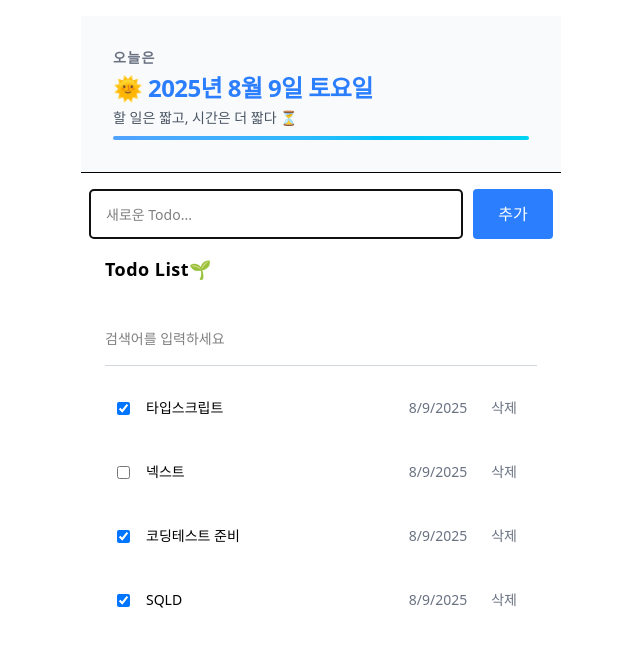
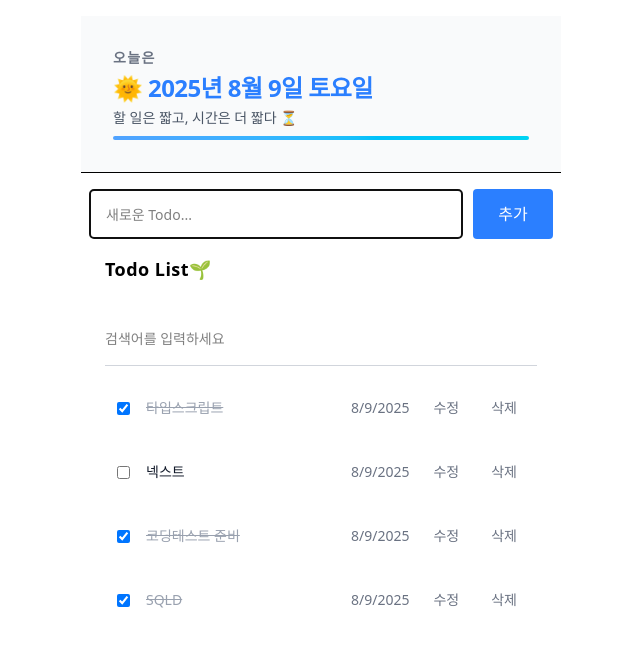
Before and after one commit to SUCRESUCCES/TodoList, a Next.js app: page / in a window 1280 px wide. Shown: the top 646 px of the page, without its empty margins (319-959 px from the left). Built offline with nearby package versions, Linux system fonts and the light colour scheme.

Commit message:
Update(투두 수정하기)
1. 완료 토글(onUpdate)
- 체크박스 클릭시 스타일(취소선, 회색) 즉시 반영

2. 내용 수정(onEdit)
- content를 수정

3. TodoItem 편집 UX
- 편집 모드 토글(수정/ 저장)

```diff
--- a/src/app/page.tsx
+++ b/src/app/page.tsx
@@ -21,11 +21,28 @@ export default function Home() {
     setTodos((prevTodos) => [newTodo, ...prevTodos]);
   };
 
+  const onUpdate = (targetId: number) => {
+    setTodos((prev) =>
+      prev.map((todo) =>
+        todo.id === targetId ? { ...todo, isDone: !todo.isDone } : todo
+      )
+    );
+  };
+
+  const onEdit = (targetId: number, newContent: string) => {
+    setTodos((prev) =>
+      prev.map((todo) =>
+        todo.id === targetId
+          ? { ...todo, content: newContent, createdAt: Date.now() }
+          : todo
+      )
+    );
+  };
   return (
     <main className="animate-fade-in w-full max-w-lg mx-auto flex flex-col gap-4 p-4">
       <Header />
       <Editor onCreate={onCreate} />
-      <List todos={todos} />
+      <List todos={todos} onUpdate={onUpdate} onEdit={onEdit} />
     </main>
   );
 }
--- a/src/components/List.tsx
+++ b/src/components/List.tsx
@@ -4,9 +4,11 @@ import { useState } from "react";
 
 interface ListProps {
   todos: Todo[];
+  onUpdate: (targetId: number) => void;
+  onEdit?: (targetId: number, newContent: string) => void;
 }
 
-const List = ({ todos }: ListProps) => {
+const List = ({ todos, onUpdate, onEdit }: ListProps) => {
   const [search, setSearch] = useState("");
 
   const onChangeSearch = (e: React.ChangeEvent<HTMLInputElement>) => {
@@ -41,7 +43,12 @@ const List = ({ todos }: ListProps) => {
       />
       <div className="flex flex-col gap-5">
         {filteredTodos.map((todo) => (
-          <TodoItem key={todo.id} {...todo} />
+          <TodoItem
+            key={todo.id}
+            {...todo}
+            onUpdate={onUpdate}
+            onEdit={onEdit}
+          />
         ))}
       </div>
     </div>
--- a/src/components/TodoItem.tsx
+++ b/src/components/TodoItem.tsx
@@ -1,18 +1,84 @@
 import { Todo } from "@/types/todo";
+import { useState } from "react";
 
-const TodoItem = (props: Todo) => {
+interface TodoItemProps extends Todo {
+  onUpdate: (id: number) => void;
+  onEdit?: (id: number, newContent: string) => void;
+}
+
+const TodoItem = ({
+  id,
+  content,
+  isDone,
+  createdAt,
+  onUpdate,
+  onEdit,
+}: TodoItemProps) => {
+  const [isEditing, setIsEditing] = useState(false);
+  const [editContent, setEditContent] = useState(content);
+
+  const onChangeCheckbox = () => {
+    onUpdate(id);
+  };
+
+  const onSave = () => {
+    if (editContent.trim() && onEdit) {
+      onEdit(id, editContent);
+    }
+    setIsEditing(false);
+  };
   return (
     <div className="flex items-center gap-4 py-2 px-3">
       <input
-        readOnly
-        checked={props.isDone}
+        onChange={onChangeCheckbox}
+        checked={isDone}
         type="checkbox"
         aria-label="완료 체크"
       />
-      <div className="flex-1 text-sm">{props.content}</div>
+
+      {isEditing ? (
+        <input
+          value={editContent}
+          onChange={(e) => setEditContent(e.target.value)}
+          onKeyDown={(e) => {
+            e.key === "Enter" && onSave();
+          }}
+          autoFocus
+          className="flex-1 text-sm border-b border-gray-300 focus:outline-none focus:border-blue-500"
+        />
+      ) : (
+        <div
+          className={`flex-1 text-sm break-words
+        ${isDone ? "line-through text-gray-400" : "text-gray-900"}`}
+          onDoubleClick={() => setIsEditing(true)}
+        >
+          {content}
+        </div>
+      )}
       <div className="text-sm text-gray-500 whitespace-nowrap">
-        {new Date(props.createdAt).toLocaleDateString()}
+        {new Date(createdAt).toLocaleDateString()}
       </div>
+
+      {isEditing ? (
+        <button
+          onClick={onSave}
+          className="text-sm text-blue-500 rounded px-2 py-1
+            cursor-pointer hover:text-blue-500 hover:bg-blue-100 transition-all duration-200"
+          aria-label="저장"
+        >
+          저장
+        </button>
+      ) : (
+        <button
+          onClick={() => setIsEditing(true)}
+          className="text-sm text-gray-500 rounded px-2 py-1
+            cursor-pointer hover:text-gray-700 hover:bg-gray-100 transition-all duration-200"
+          aria-label="수정"
+        >
+          수정
+        </button>
+      )}
+
       <button
         className="text-sm text-gray-500 rounded px-2 py-1
       cursor-pointer hover:text-gray-700 hover:bg-gray-100 transition-all duration-200"
```
